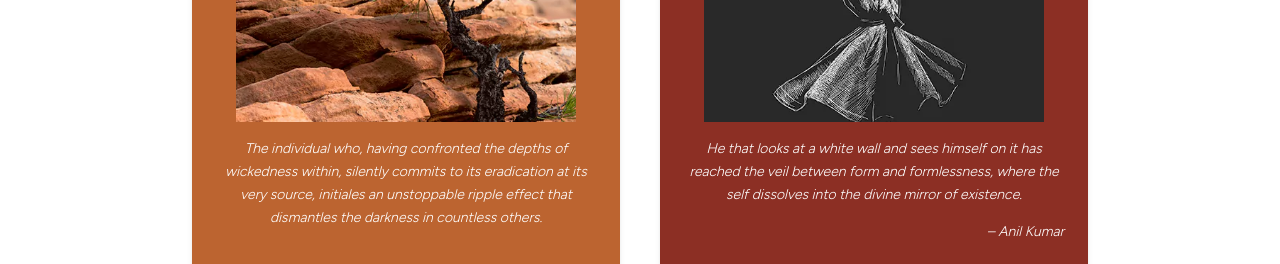
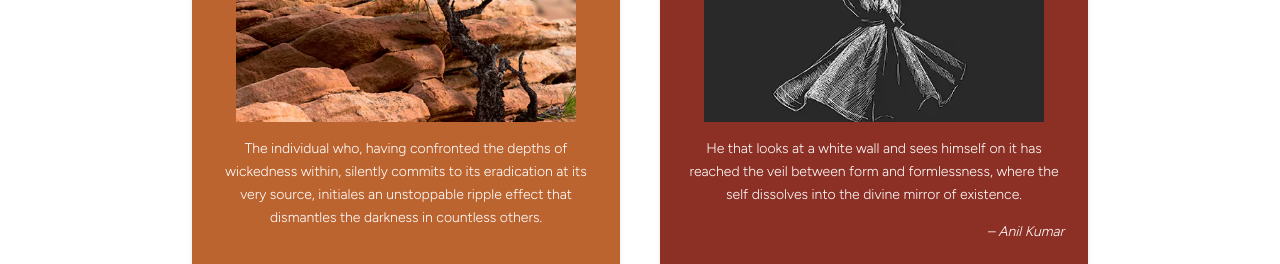
Before and after one commit to vidyatestumesh-sudo/Book_store, a React (Vite) app in the folder frontend/: page / in a window 1280 px wide. Shown: the part 3300-3564 px from the top of the page. Built offline with nearby package versions, Linux system fonts and the light colour scheme; no server answers.

Commit message:
Update corners.jsx

```diff
--- a/frontend/src/pages/home/corners.jsx
+++ b/frontend/src/pages/home/corners.jsx
@@ -151,7 +151,7 @@ const Corners = () => {
                   </div>
 
                   {/* Text */}
-                  <p className="text-sm leading-relaxed italic whitespace-pre-line font-light text-center">
+                  <p className="text-sm leading-relaxed whitespace-pre-line font-light text-center">
                     {slide.text}
                   </p>
 
```
